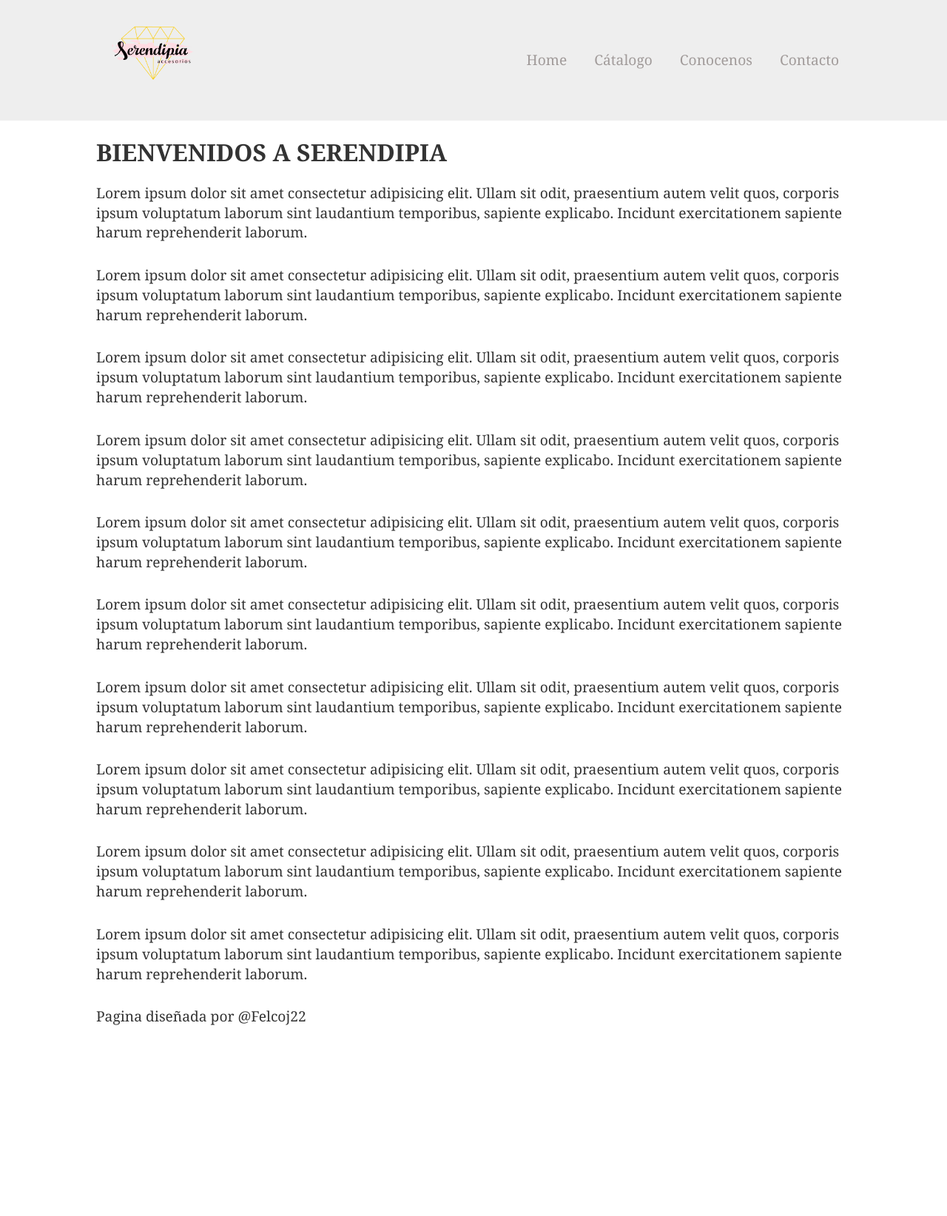
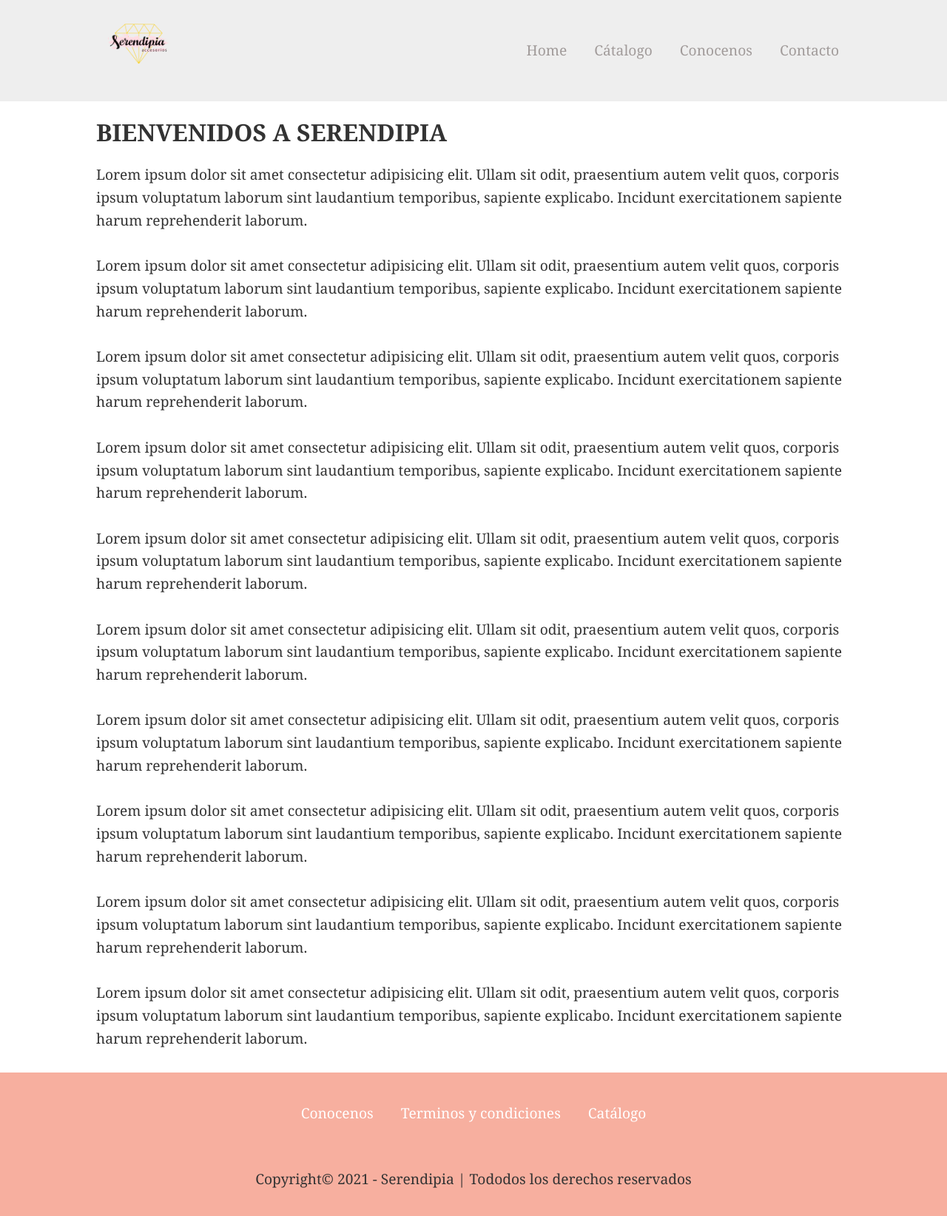
Before and after one commit to Felcoj22/Serendipia, a plain HTML site: page index.html in a window 1280 px wide. Shown: the whole page at 74% size. Before the commit the page ends 1419 px from the top, so only its background shows below. Drawn offline with Linux system fonts and the light colour scheme.

Commit message:
Mod5 Pie de pagina y retoques

```diff
--- a/CSS/style.css
+++ b/CSS/style.css
@@ -2,7 +2,7 @@ body{
     font-family: Georgia, Times, serif;
     color: #333;
     font-size: 1.2rem;
-    line-height: 1.4em;
+    line-height: 1.6em;
     margin: 0;
 }
 
@@ -22,9 +22,9 @@ p{
 }
 
 .Cabecera{
-    background: #eee;
+    background: #eeeeee;
     color: white;
-    padding: 0.2rem 0;
+    padding: 0.5rem 0;
 }
 
     .Cabecera a{
@@ -33,11 +33,11 @@ p{
     }
 
         .Cabecera a img{
-            width: 30%;
-            height: 30%;
+            width: 7rem;
+            height: 7rem;
         }
 
-.logo-nav{
+.Logo-Nav{
     display: flex;
     justify-content: space-between;
     align-items: center;
@@ -61,5 +61,18 @@ p{
         }
 
             .Navegacion ul li a:hover{
-                background: #ccc;
+                background: rgb(227, 228, 229);
             }
+
+.Pie{
+    background: #f7af9f;
+    padding: 2rem 0;
+    text-align: center;
+    display: flex;
+    justify-content: space-between;
+}
+
+    .Pie a{
+        color: white;
+        text-decoration: none
+    }
--- a/index.html
+++ b/index.html
@@ -12,7 +12,7 @@
 
 <body>
     <header class="Cabecera">
-        <div class="Contenedor logo-nav">
+        <div class="Contenedor Logo-Nav">
             <a href="#" class="Logo">
                 <img src="Imagenes/logoSerendipia.png" alt="Logo Serendipia">
             </a>
@@ -67,7 +67,15 @@
 
     <footer class="Pie">
         <div class="Contenedor">
-            <p>Pagina diseñada por @Felcoj22</p>
+            <nav class="Navegacion">
+                <ul>
+                    <li><a href="#">Conocenos</a></li>
+                    <li><a href="#">Terminos y condiciones</a></li>
+                    <li><a href="#">Catálogo</a></li>
+                </ul>
+            </nav>
+            <br>
+            <p>Copyright© 2021 - Serendipia | Tododos los derechos reservados</p>
         </div>
     </footer>
 </body>
```
